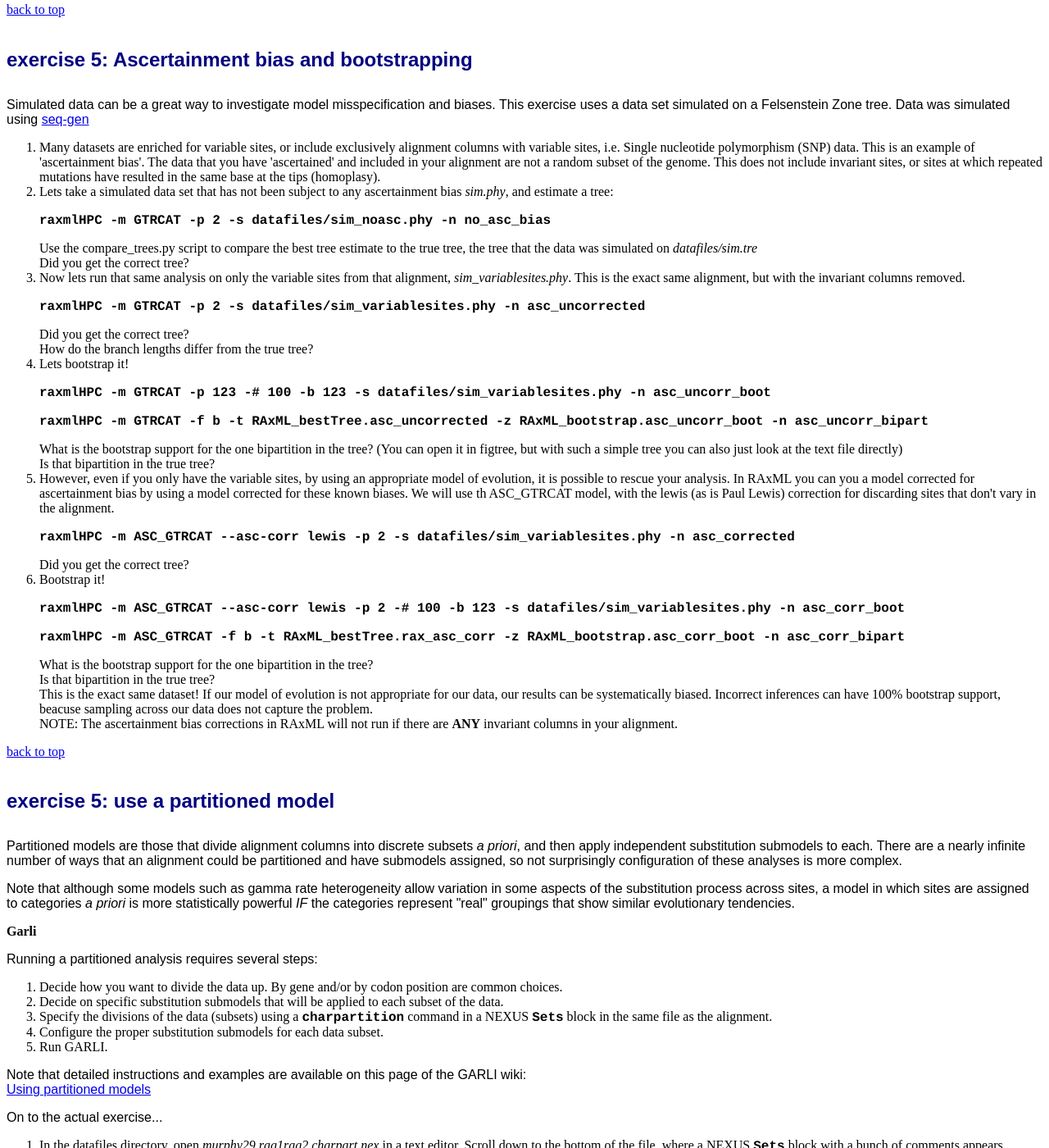
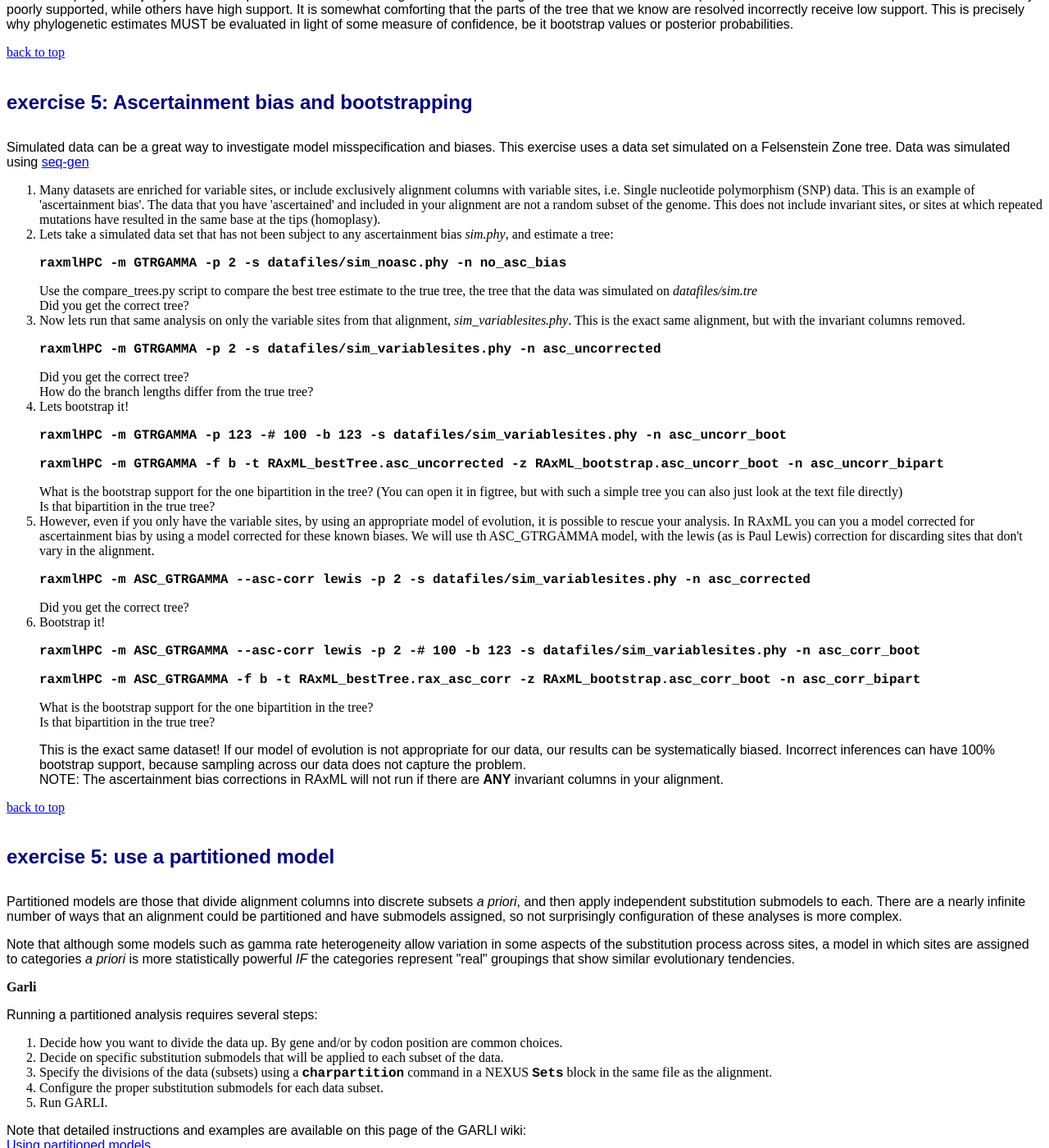
Before and after one commit to McTavishLab/mctavishlab.github.io, a Jekyll site: the page MLsearchLab.html, which Jekyll copies as it is, in a window 1280 px wide and 1400 px high, scrolled down 5809 px. Shown: the whole window at 82% size. Built offline with Jekyll 4.4.1, drawn with Linux system fonts in a browser that asks for light colours; some of the changed text lies outside the part shown.

Commit message:
GTR GAMMA

```diff
--- a/MLsearchLab.html
+++ b/MLsearchLab.html
@@ -172,14 +172,16 @@ Now lets run the same analysis in RAxML.
 <p>
 Instead of using a config file, you will provide the same (or similar) information via command line flags. We will used the required flags and add
 '-# 2', to tell RAxML to run 2 search replicates, like we did in Garli.<br>
-We are using same dataset as we used for Garli, but in fasta file format, rather than nexus. (Take a look at the files in MLsearchLab/datafiles to familiarize yourself.)<br>
-To set the evolutionary model to GTR+I+G, as we did in the Garli run, we could use '-m GTRGAMMAI'.
-However, RAxML also implements a similar, faster model, GTRCAT, that uses a different approximation to capture rate heterogeneity across sites,
-that is faster and yields trees with slightly better likelihood values, under GRT+G+I.(This is one of two often confused CAT models in phylogenetics.)
-We use GTRCATI as our model, and will compare the likelihoods of our trees from our RAxML and Garli searches in Exercise 3<br>
+We are using same dataset as we used for Garli, but in fasta file format, rather than nexus. (Take a look at the files in MLsearchLab/datafiles to familiarize yourself.)</p>
+<p>
+To set the evolutionary model to GTR+I+G, as we did in the Garli run, we will use '-m GTRGAMMAI'.
+RAxML also implements a similar, faster model, GTRCAT, that uses a different approximation to capture rate heterogeneity across sites. GTRCAT is faster and can yield trees with slightly better likelihood values, under GRT+G+I (see <a href="http://www.hicomb.org/papers/HICOMB2006-05.pdf">Stamatakis 2006</a>).  It is not a good idea to use the CAT approximation of rate heterogeneity on datasets
+with less than 50 taxa. In general there will not be enough data per alignment column available to reliably estimate the per-site rate parameters. We only have 29 taxa here, so we will stick with GTRGAMMA.<br>
+
+We will compare the likelihoods of our trees from our RAxML and Garli searches in Exercise 3<br>
 </p>
 <ol>
-<li><span class="command">raxmlHPC -m GTRCATI -p &lsaquo;choose a random number seed&rsaquo; -# 2 -s datafiles/murphy29.rag1rag2.fasta -n rax01</span><br>
+<li><span class="command">raxmlHPC -m GTRGAMMAI -p &lsaquo;choose a random number seed&rsaquo; -# 2 -s datafiles/murphy29.rag1rag2.fasta -n rax01</span><br>
 </li>
 </ol>
 
@@ -352,12 +354,12 @@ but not that they are correct!
 
 <ol>
 <li>In RAxML we can use the flags '-# &lsaquo;number of bootstrap replicates&rsaquo;', and '-b' &lsaquo;bootstrap random number seed&rsaquo; <br>
-<span class="command"> raxmlHPC -m GTRCATI -p ‹choose a random number seed› -# 100 -b ‹bootstrap random number seed› -s datafiles/murphy29.rag1rag2.fasta -n rax_boot</span><br>
+<span class="command"> raxmlHPC -m GTRGAMMAI -p ‹choose a random number seed› -# 100 -b ‹bootstrap random number seed› -s datafiles/murphy29.rag1rag2.fasta -n rax_boot</span><br>
 However, this will take too long to run! Kill this run using Ctrl-C.
 
 </li><li>A pre-baked bootstrap run is in the folder 'bootstrap_results'. We will use this one instead.
 We can then apply those bootstrap proportions to our best scoring tree from our first analysis, by using the '-f' flag to select an algorithim. We will use '-f b' to draw bipartition information on a tree, which we provide with the '-t' flag <br>
-<span class="command"> raxmlHPC -m GTRCATI -p ‹choose a random number seed› -f b -t RAxML_bestTree.rax01 -z bootstrap_results/RAxML_bootstrap.rax_boot -n boot_bipart</span>
+<span class="command"> raxmlHPC -m GTRGAMMAI -p ‹choose a random number seed› -f b -t RAxML_bestTree.rax01 -z bootstrap_results/RAxML_bootstrap.rax_boot -n boot_bipart</span>
 
 </li><li>Look at the file <span class="file">RAxML_bipartitions.boot_bipart</span>
 You can open it in figtree - it will ask you what the labels represent. They represent bootstrap proportions. In the view menu on the left in figtree, set the node labels to display bootstrap proportions.
@@ -404,7 +406,7 @@ This does not include invariant sites, or sites at which repeated mutations have
 
 </li><li>
 Lets take a simulated data set that has not been subject to any ascertainment bias <span class="file">sim.phy</span>, and estimate a tree:
-<p><span class="command">raxmlHPC -m GTRCAT -p 2 -s datafiles/sim_noasc.phy -n no_asc_bias</span></p>
+<p><span class="command">raxmlHPC -m GTRGAMMA -p 2 -s datafiles/sim_noasc.phy -n no_asc_bias</span></p>
 
 Use the compare_trees.py script to compare the best tree estimate to the true tree, the tree that the data was simulated on <span class="file">datafiles/sim.tre</span><br>
 
@@ -413,15 +415,15 @@ Did you get the correct tree?<br>
 </li><li>
 Now lets run that same analysis on only the variable sites from that alignment, <span class="file">sim_variablesites.phy</span>. This is the exact same alignment, but with the invariant columns removed.<br>
 
-<p><span class="command">raxmlHPC -m GTRCAT -p 2 -s datafiles/sim_variablesites.phy -n asc_uncorrected</span></p>
+<p><span class="command">raxmlHPC -m GTRGAMMA -p 2 -s datafiles/sim_variablesites.phy -n asc_uncorrected</span></p>
 
 Did you get the correct tree?<br>
 How do the branch lengths differ from the true tree?<br>
 
 </li><li> Lets bootstrap it!
 
-<p><span class="command">raxmlHPC -m GTRCAT -p 123 -# 100 -b 123 -s datafiles/sim_variablesites.phy -n asc_uncorr_boot</span></p>
-<p><span class="command">raxmlHPC -m GTRCAT -f b -t RAxML_bestTree.asc_uncorrected -z RAxML_bootstrap.asc_uncorr_boot -n asc_uncorr_bipart</span></p>
+<p><span class="command">raxmlHPC -m GTRGAMMA -p 123 -# 100 -b 123 -s datafiles/sim_variablesites.phy -n asc_uncorr_boot</span></p>
+<p><span class="command">raxmlHPC -m GTRGAMMA -f b -t RAxML_bestTree.asc_uncorrected -z RAxML_bootstrap.asc_uncorr_boot -n asc_uncorr_bipart</span></p>
 
 
 What is the bootstrap support for the one bipartition in the tree? (You can open it in figtree, but with such a simple tree you can also just look at the text file directly)<br>
@@ -430,23 +432,23 @@ Is that bipartition in the true tree?<br>
 
 
 </li><li> However, even if you only have the variable sites, by using an appropriate model of evolution, it is possible to rescue your analysis.
-In RAxML you can you a model corrected for ascertainment bias by using a model corrected for these known biases. We will use th ASC_GTRCAT model, with the lewis (as is Paul Lewis) correction for discarding sites that don't vary in the alignment.
+In RAxML you can you a model corrected for ascertainment bias by using a model corrected for these known biases. We will use th ASC_GTRGAMMA model, with the lewis (as is Paul Lewis) correction for discarding sites that don't vary in the alignment.
 
-<p><span class="command">raxmlHPC -m ASC_GTRCAT --asc-corr lewis -p 2 -s datafiles/sim_variablesites.phy -n asc_corrected</span></p>
+<p><span class="command">raxmlHPC -m ASC_GTRGAMMA --asc-corr lewis -p 2 -s datafiles/sim_variablesites.phy -n asc_corrected</span></p>
 
 Did you get the correct tree?<br>
 
 </li><li> Bootstrap it!
-<p><span class="command">raxmlHPC -m ASC_GTRCAT --asc-corr lewis -p 2 -# 100 -b 123 -s datafiles/sim_variablesites.phy -n asc_corr_boot</span></p>
-<p><span class="command">raxmlHPC -m ASC_GTRCAT -f b -t RAxML_bestTree.rax_asc_corr -z RAxML_bootstrap.asc_corr_boot -n asc_corr_bipart</span></p>
+<p><span class="command">raxmlHPC -m ASC_GTRGAMMA --asc-corr lewis -p 2 -# 100 -b 123 -s datafiles/sim_variablesites.phy -n asc_corr_boot</span></p>
+<p><span class="command">raxmlHPC -m ASC_GTRGAMMA -f b -t RAxML_bestTree.rax_asc_corr -z RAxML_bootstrap.asc_corr_boot -n asc_corr_bipart</span></p>
 
 
 What is the bootstrap support for the one bipartition in the tree?<br>
 
 Is that bipartition in the true tree?<br>
-
-This is the exact same dataset! If our model of evolution is not appropriate for our data, our results can be systematically biased. Incorrect inferences can have 100% bootstrap support, beacuse sampling across our data does not capture the problem.<br>
-NOTE: The ascertainment bias corrections in RAxML will not run if there are <strong>ANY</strong> invariant columns in your alignment.<br>
+<p>
+This is the exact same dataset! If our model of evolution is not appropriate for our data, our results can be systematically biased. Incorrect inferences can have 100% bootstrap support, because sampling across our data does not capture the problem.<br>
+NOTE: The ascertainment bias corrections in RAxML will not run if there are <strong>ANY</strong> invariant columns in your alignment.</p>
 </li>
 </ol>
 
@@ -566,7 +568,7 @@ DNA, s6=732-1218\3
 </li><li>Open a text file, and set up your preferred partition scheme, and save it as <span class="file">partition.txt</span>
 
 
-</li><li><span class="command">raxmlHPC -m GTRCAT -p &lsaquo;choose a random number seed&rsaquo; -q partition.txt -s datafiles/murphy29.rag1rag2.fasta -n rax_partition</span><br>
+</li><li><span class="command">raxmlHPC -m GTRGAMMA -p &lsaquo;choose a random number seed&rsaquo; -q partition.txt -s datafiles/murphy29.rag1rag2.fasta -n rax_partition</span><br>
 <!--TODO fact check and explain better-->
 </li>
 <p>NOTE:Partitioning allows for different rates across genes or sites, but this is still a concatenated analysis.
```
